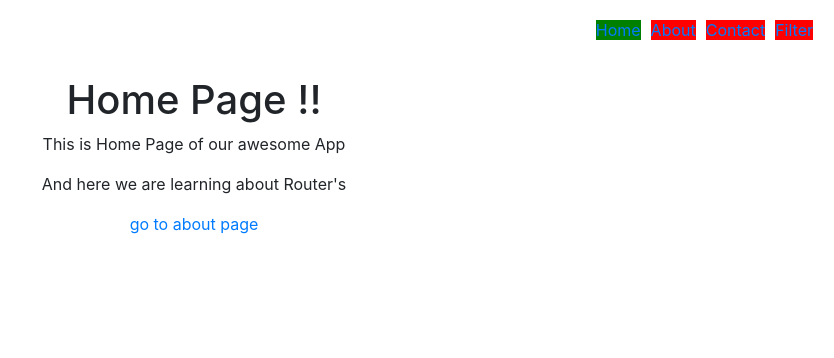
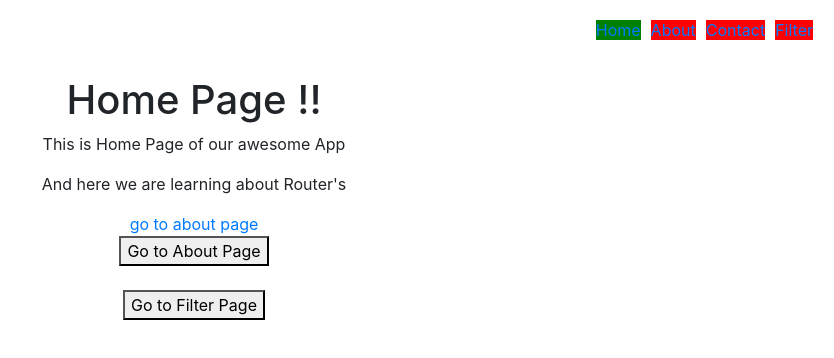
Before and after one commit to pranjali1210/React, a JavaScript app: page /home in a window 1280 px wide. Shown: the top 358 px of the page, without its empty margins (446-1280 px from the left). Built offline with nearby package versions, Linux system fonts and the light colour scheme; the HTML template or start-up script is replaced by a standard one.

Commit message:
Navigation on Click || Navigation Programmatically

```diff
--- a/src/component/Home.js
+++ b/src/component/Home.js
@@ -1,12 +1,19 @@
-import { Link } from "react-router-dom"
+import { Link, useNavigate } from "react-router-dom"
 function Home()
 {
+    const navigate=useNavigate()
+    const navTopage=(URL)=>{
+        navigate(URL)
+
+    }
     return(
     <div>
         <h1>Home Page !!</h1>
         <p>This is Home Page of our awesome App</p>
         <p>And here we are learning about Router's</p>
-        <Link to="/about">go to about page</Link>
+        <Link to="/about">go to about page</Link><br />
+        <button onClick={()=> navTopage('/about')}>Go to About Page</button><br /><br />
+        <button onClick={()=> navTopage('/filter')}>Go to Filter Page</button>
     </div>
     )
 }
```
